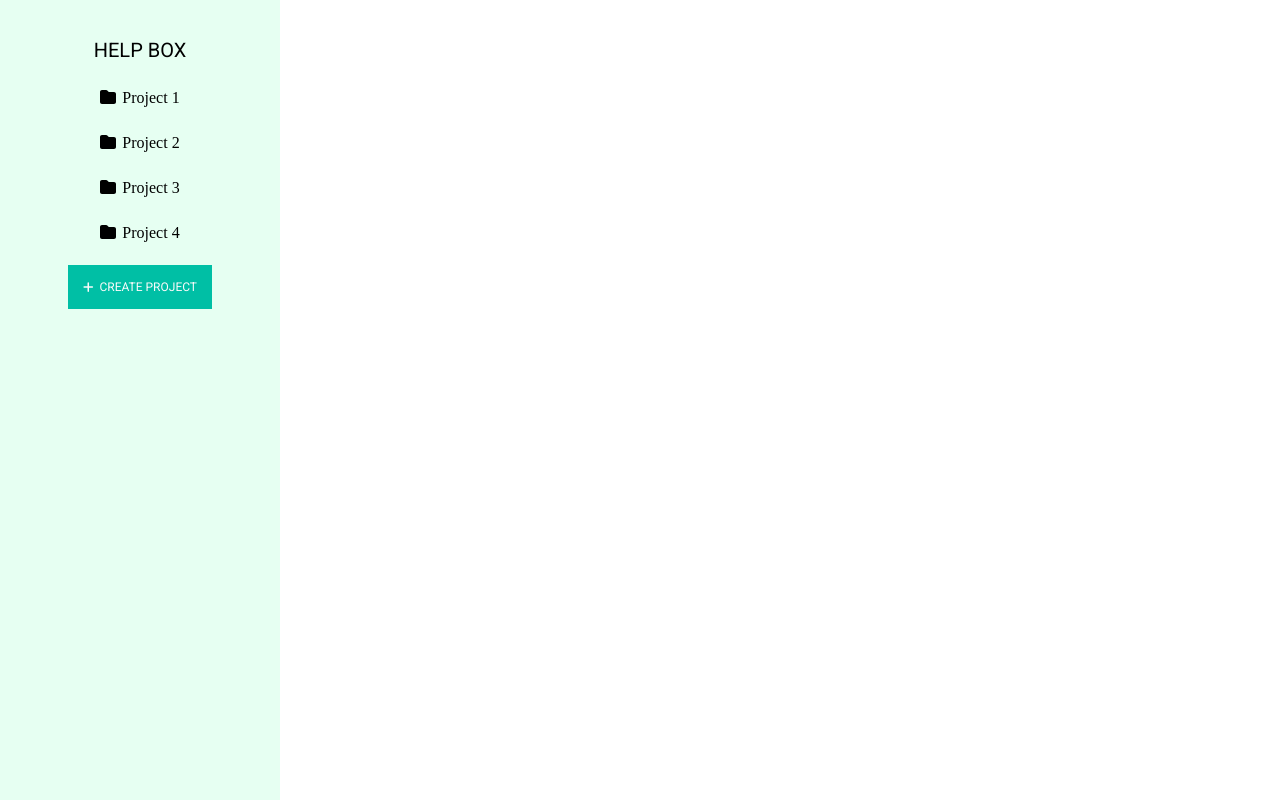
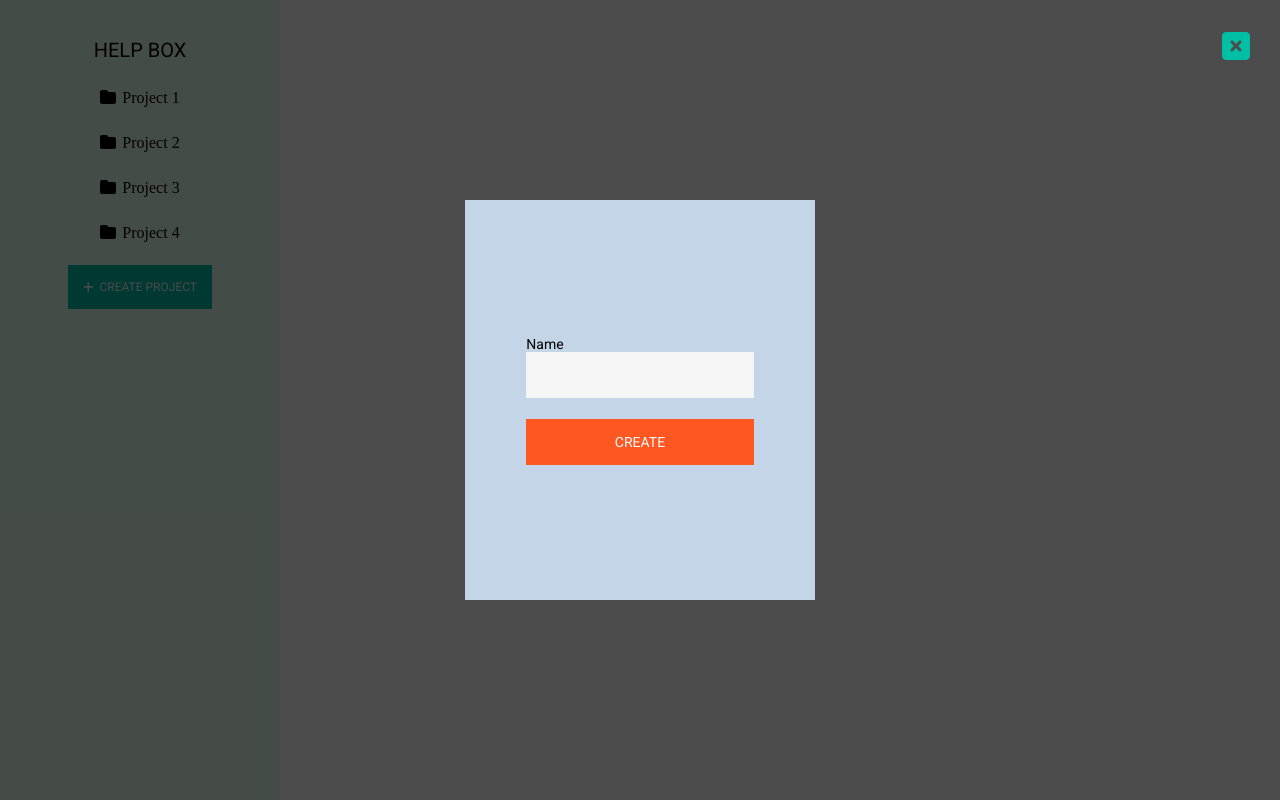
Before and after one commit to devojka-od-papira/helpbox, a React (Create React App) app: page / in a window 1280 px wide. Both pictures are taken after a click on the button "CREATE PROJECT". Built offline with nearby package versions, Linux system fonts and the light colour scheme.

Commit message:
The user can see project form through dialog pop up

```diff
--- /dev/null
+++ b/src/components/createProjectForm/index.tsx
@@ -0,0 +1,36 @@
+import React from "react";
+import { Formik, Form } from "formik";
+import { TextField } from "../textFiled";
+
+import { validationSchema } from "./validationSchema";
+
+const CreateProject = () => {
+  const initialValues = {
+    projectName: "",
+  };
+  return (
+    <>
+      <div className="container">
+        <Formik
+          initialValues={initialValues}
+          validationSchema={validationSchema}
+          onSubmit={(values) => {
+            console.log(values);
+          }}
+        >
+          {({ handleSubmit }) => {
+            return (
+              <Form className="form" onSubmit={handleSubmit}>
+                <TextField label="Name" name="projectName" type="text" />
+                <button className="btn" type="submit">
+                  Create
+                </button>
+              </Form>
+            );
+          }}
+        </Formik>
+      </div>
+    </>
+  );
+};
+export default CreateProject;
--- /dev/null
+++ b/src/components/createProjectForm/validationSchema.ts
@@ -0,0 +1,5 @@
+import * as Yup from "yup";
+
+export const validationSchema = Yup.object().shape({
+  projectName: Yup.string().required("Required"),
+});
--- a/src/components/dashboard/index.tsx
+++ b/src/components/dashboard/index.tsx
@@ -3,23 +3,27 @@ import { FontAwesomeIcon } from "@fortawesome/react-fontawesome";
 import { faFolder, faPlus } from "@fortawesome/free-solid-svg-icons";
 import "./index.scss";
 
-const Dashboard = () => {
+interface DashboardProps {
+  handleSetOpen: any;
+}
+
+const Dashboard: React.FC<DashboardProps> = ({ handleSetOpen }) => {
   const projects = [
     {
       name: "Project 1",
-      acountId: 1,
+      projectId: 1,
     },
     {
       name: "Project 2",
-      acountId: 2,
+      projectId: 2,
     },
     {
       name: "Project 3",
-      acountId: 3,
+      projectId: 3,
     },
     {
       name: "Project 4",
-      acountId: 4,
+      projectId: 4,
     },
   ];
   return (
@@ -36,7 +40,11 @@ const Dashboard = () => {
         })}
       </ul>
       <div>
-        <button className="btn" type="submit">
+        <button
+          className="btn"
+          type="submit"
+          onClick={() => handleSetOpen(true)}
+        >
           <FontAwesomeIcon className="icon" icon={faPlus} />
           create project
         </button>
--- /dev/null
+++ b/src/components/dialog/index.scss
@@ -0,0 +1,23 @@
+@import "./../../style/color.scss";
+.dialog-wrapper {
+  width: 100%;
+  height: 100vh;
+  display: flex;
+  align-items: center;
+  justify-content: center;
+  background-color: rgba($color: #000000, $alpha: 0.7);
+  position: absolute;
+
+  .container {
+    width: 350px;
+    height: 400px;
+    background-color: rgb(195, 213, 230);
+  }
+
+  .icon {
+    position: absolute;
+    top: 30px;
+    right: 30px;
+    color: $green;
+  }
+}
--- /dev/null
+++ b/src/components/dialog/index.tsx
@@ -0,0 +1,24 @@
+import React from "react";
+import { FontAwesomeIcon } from "@fortawesome/react-fontawesome";
+import { faSquareXmark } from "@fortawesome/free-solid-svg-icons";
+import "./index.scss";
+
+interface DialogProps {
+  children: any;
+  handleDialog: (status: boolean) => void;
+}
+
+const Dialog: React.FC<DialogProps> = ({ children, handleDialog }) => {
+  return (
+    <div className="dialog-wrapper">
+      <FontAwesomeIcon
+        size="2x"
+        className="icon"
+        onClick={() => handleDialog(false)}
+        icon={faSquareXmark}
+      />
+      <div className="container">{children}</div>
+    </div>
+  );
+};
+export default Dialog;
--- a/src/view/home/index.tsx
+++ b/src/view/home/index.tsx
@@ -1,10 +1,18 @@
-import React from "react";
+import React, { useState } from "react";
 import Dashboard from "../../components/dashboard";
+import Dialog from "../../components/dialog";
+import CreateProject from "../../components/createProjectForm";
 
 function Home() {
+  const [open, setOpen] = useState(false);
   return (
     <div>
-      <Dashboard />
+      {open ? (
+        <Dialog handleDialog={setOpen}>
+          <CreateProject />
+        </Dialog>
+      ) : null}
+      <Dashboard handleSetOpen={setOpen} />
     </div>
   );
 }
```
